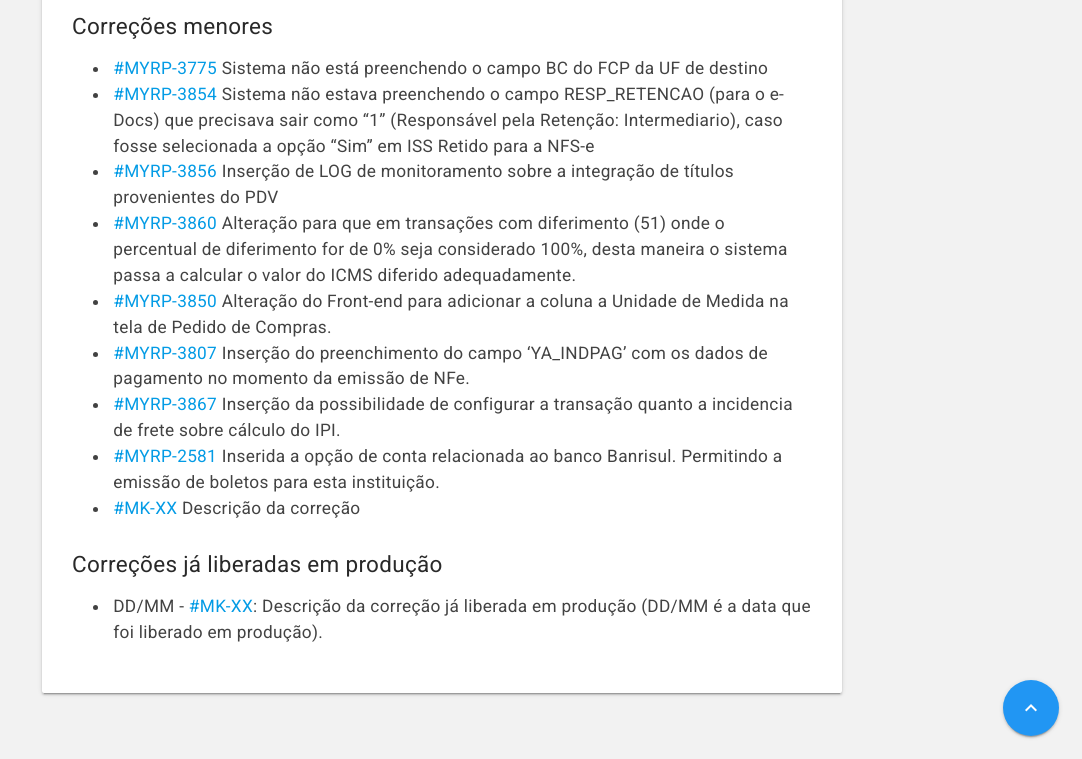
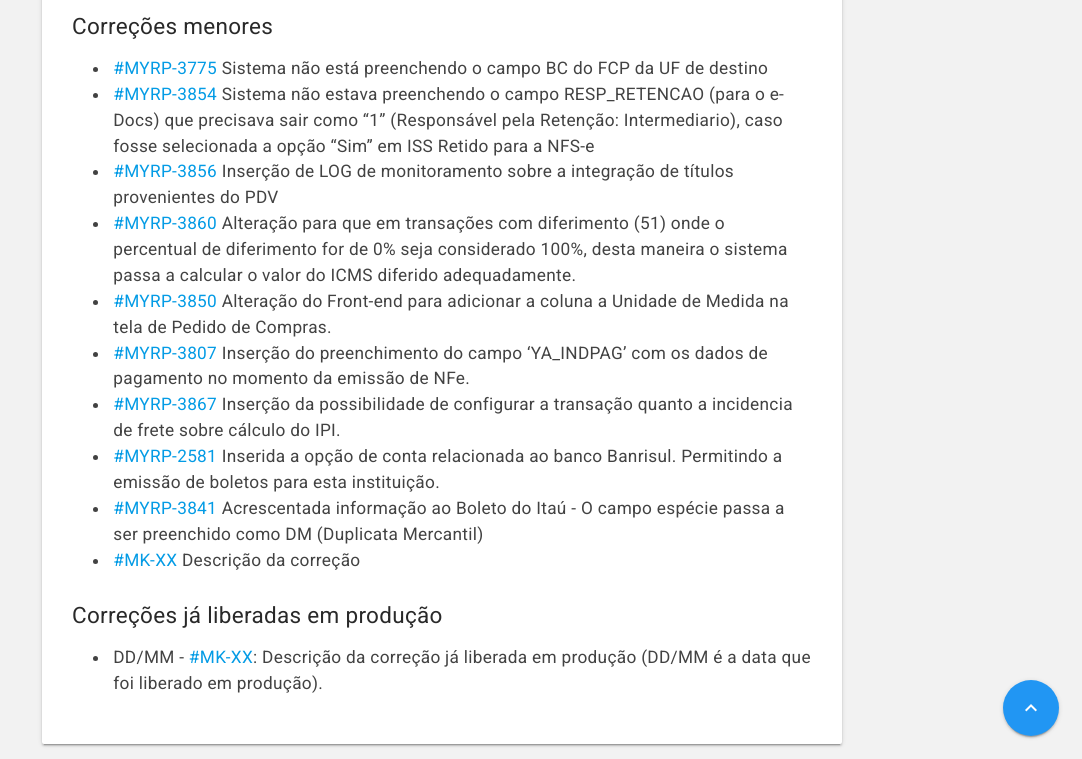
Before and after one commit to myrp-maicon/changelog-myrp, a Jekyll site: the page built from docs/myrp/19.02.01.md, in a window 1280 px wide and 900 px high, scrolled down 722 px, cut to the strip 141-900 px from the top of the window. Shown: the whole strip, without its empty margins (198-1280 px from the left). Built offline with Jekyll 4.4.1, drawn with Linux system fonts in a browser that asks for light colours; nearby versions of some CDN libraries; our own code applies the rules of GitHub Pages for plain Markdown files; the repository's description, which GitHub fills in, is left out.

Commit message:
Update 19.02.01.md
Acrescentada informação ao Boleto do Itaú - O campo espécie passa a ser preenchido como DM (Duplicata Mercantil)

```diff
--- a/docs/myrp/19.02.01.md
+++ b/docs/myrp/19.02.01.md
@@ -18,6 +18,7 @@ As alterações estarão disponíveis no ambiente demo.myrp.com.br (212) na quar
 * [#MYRP-3807](https://devmyrp.atlassian.net/browse/MYRP-3807) Inserção do preenchimento do campo 'YA_INDPAG' com os dados de pagamento no momento da emissão de NFe.
 * [#MYRP-3867](https://devmyrp.atlassian.net/browse/MYRP-3867) Inserção da possibilidade de configurar a transação quanto a incidencia de frete sobre cálculo do IPI.
 * [#MYRP-2581](https://devmyrp.atlassian.net/browse/MYRP-2581) Inserida a opção de conta relacionada ao banco Banrisul. Permitindo a emissão de boletos para esta instituição.
+* [#MYRP-3841](https://devmyrp.atlassian.net/browse/MYRP-3841) Acrescentada informação ao Boleto do Itaú - O campo espécie passa a ser preenchido como DM (Duplicata Mercantil)
 * [#MK-XX](https://devmyrp.atlassian.net/browse/MK-XX) Descrição da correção
 
 ## Correções já liberadas em produção
```
